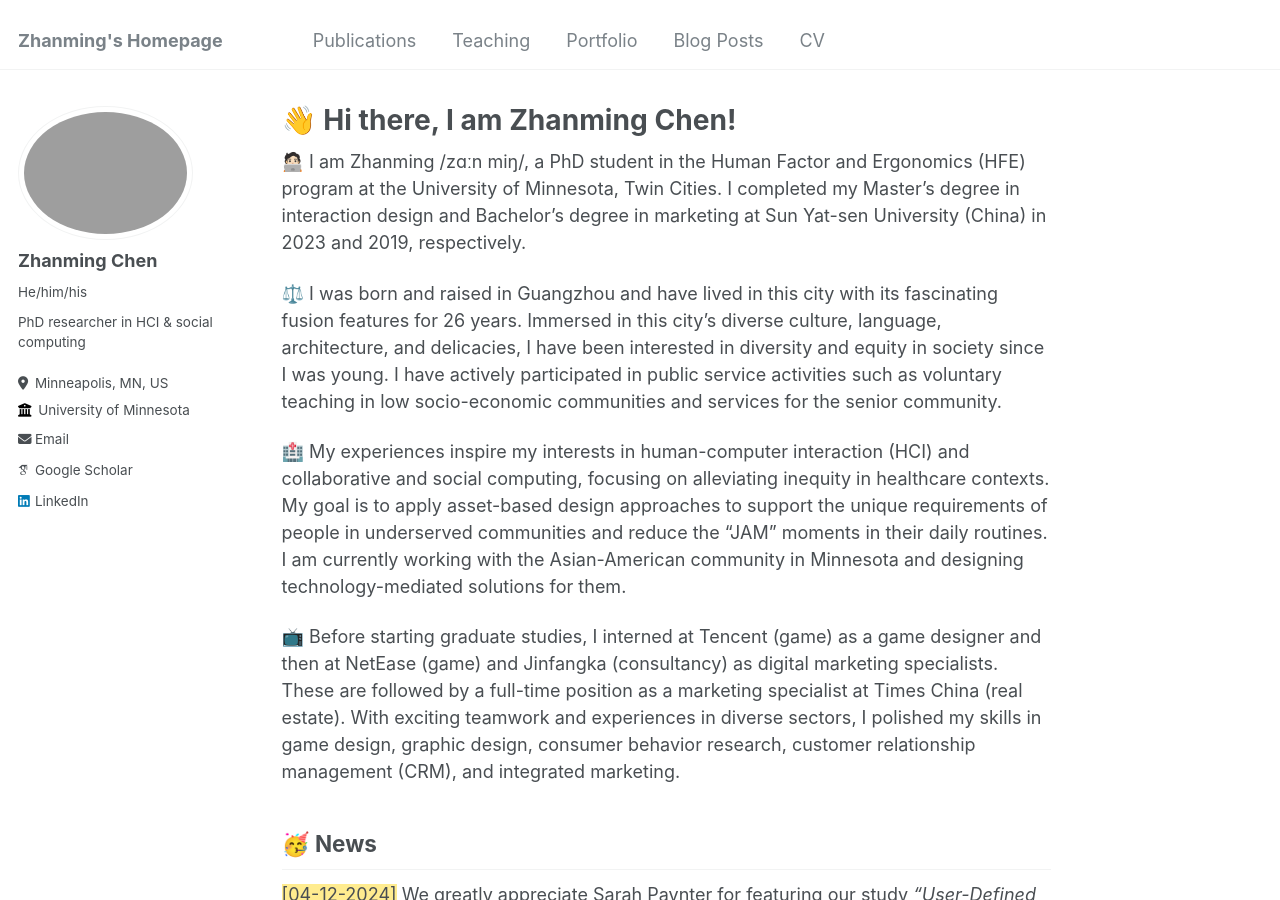
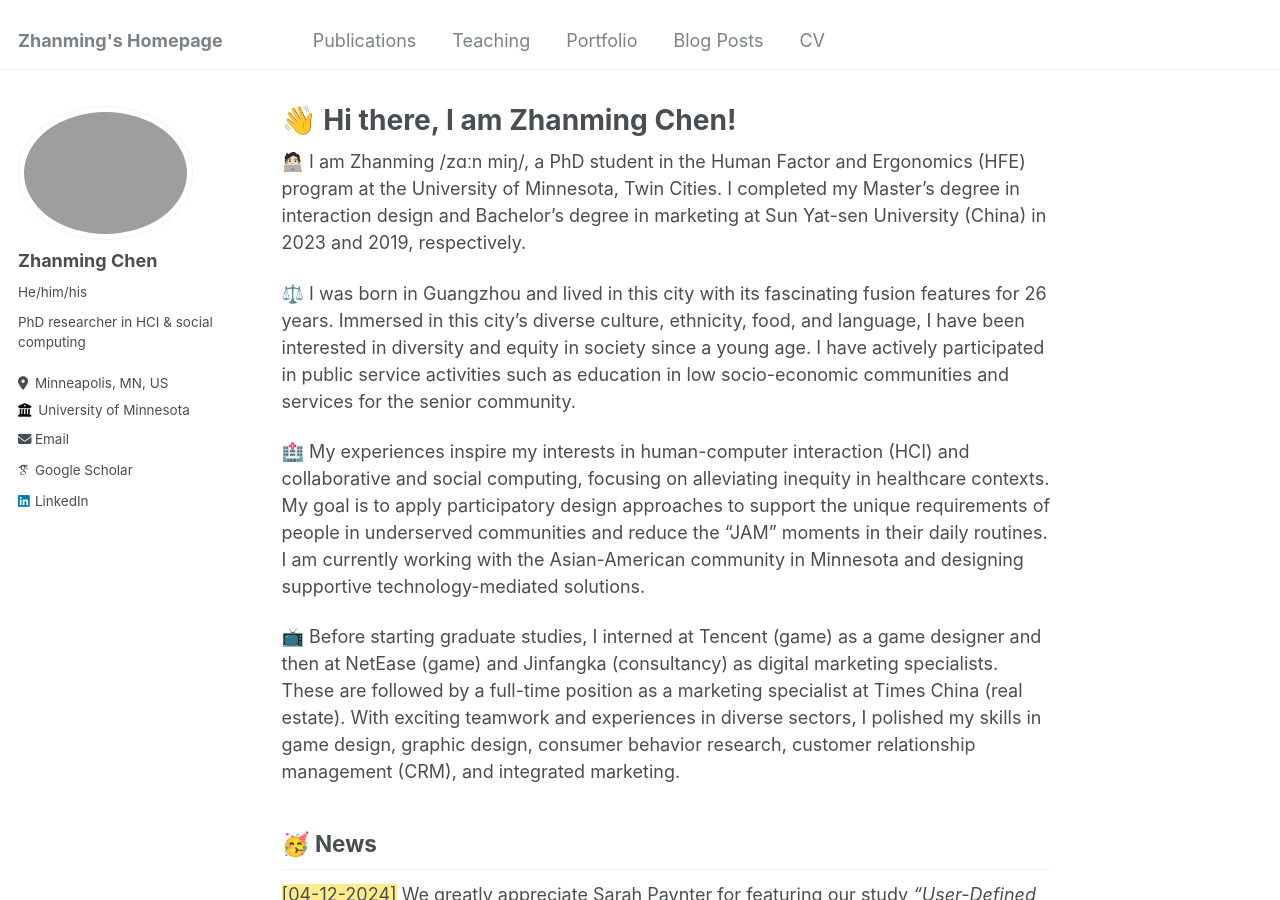
Before and after one commit to zhanmingchen/zhanmingchen.github.io, a Jekyll site: the page built from _pages/about.md, in a window 1280 px wide and 900 px high. Built offline with Jekyll 4.4.1, drawn with Linux system fonts in a browser that asks for light colours; some web fonts are replaced.

Commit message:
updates 20250103 1

```diff
--- a/_pages/about.md
+++ b/_pages/about.md
@@ -9,9 +9,9 @@ redirect_from:
 
 🧑🏻‍💻 I am Zhanming /zɑːn miŋ/, a PhD student in the Human Factor and Ergonomics (HFE) program at the University of Minnesota, Twin Cities. I completed my Master’s degree in interaction design and Bachelor's degree in marketing at Sun Yat-sen University (China) in 2023 and 2019, respectively.
 
-⚖️ I was born and raised in Guangzhou and have lived in this city with its fascinating fusion features for 26 years. Immersed in this city’s diverse culture, language, architecture, and delicacies, I have been interested in diversity and equity in society since I was young. I have actively participated in public service activities such as voluntary teaching in low socio-economic communities and services for the senior community.
+⚖️ I was born in Guangzhou and lived in this city with its fascinating fusion features for 26 years. Immersed in this city’s diverse culture, ethnicity, food, and language, I have been interested in diversity and equity in society since a young age. I have actively participated in public service activities such as education in low socio-economic communities and services for the senior community.
 
-🏥 My experiences inspire my interests in human-computer interaction (HCI) and collaborative and social computing, focusing on alleviating inequity in healthcare contexts. My goal is to apply asset-based design approaches to support the unique requirements of people in underserved communities and reduce the “JAM” moments in their daily routines. I am currently working with the Asian-American community in Minnesota and designing technology-mediated solutions for them.
+🏥 My experiences inspire my interests in human-computer interaction (HCI) and collaborative and social computing, focusing on alleviating inequity in healthcare contexts. My goal is to apply participatory design approaches to support the unique requirements of people in underserved communities and reduce the “JAM” moments in their daily routines. I am currently working with the Asian-American community in Minnesota and designing supportive technology-mediated solutions.
 
 📺 Before starting graduate studies, I interned at Tencent (game) as a game designer and then at NetEase (game) and Jinfangka (consultancy) as digital marketing specialists. These are followed by a full-time position as a marketing specialist at Times China (real estate). With exciting teamwork and experiences in diverse sectors, I polished my skills in game design, graphic design, consumer behavior research, customer relationship management (CRM), and integrated marketing.
 
```
Also changed, not shown: _teaching/2023-Fall-TA.md (+1 -1 lines), _teaching/2024-Fall-TA.md (added, +39 -0 lines), images/GI-RM4216-Rating.png (added).
